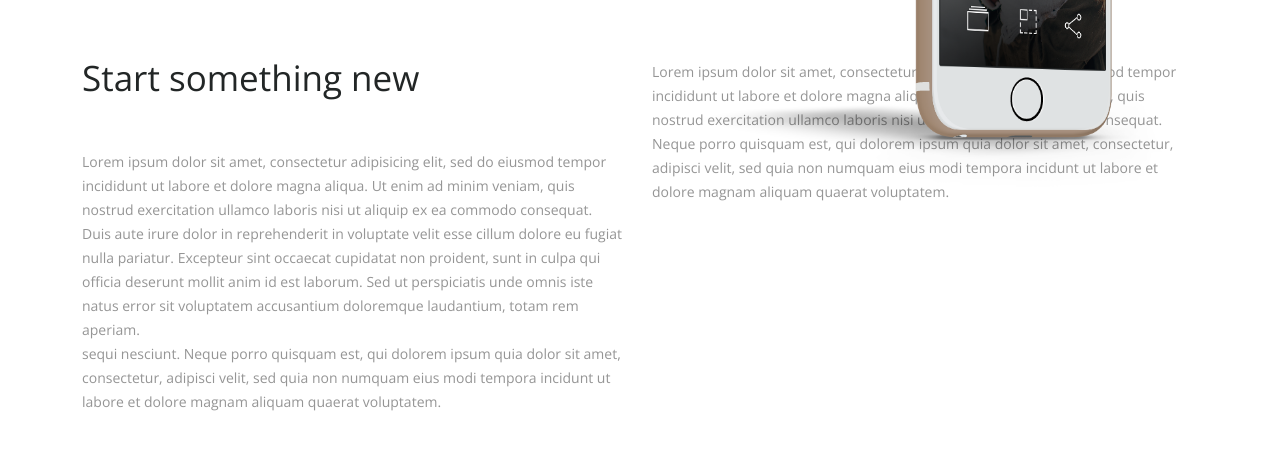
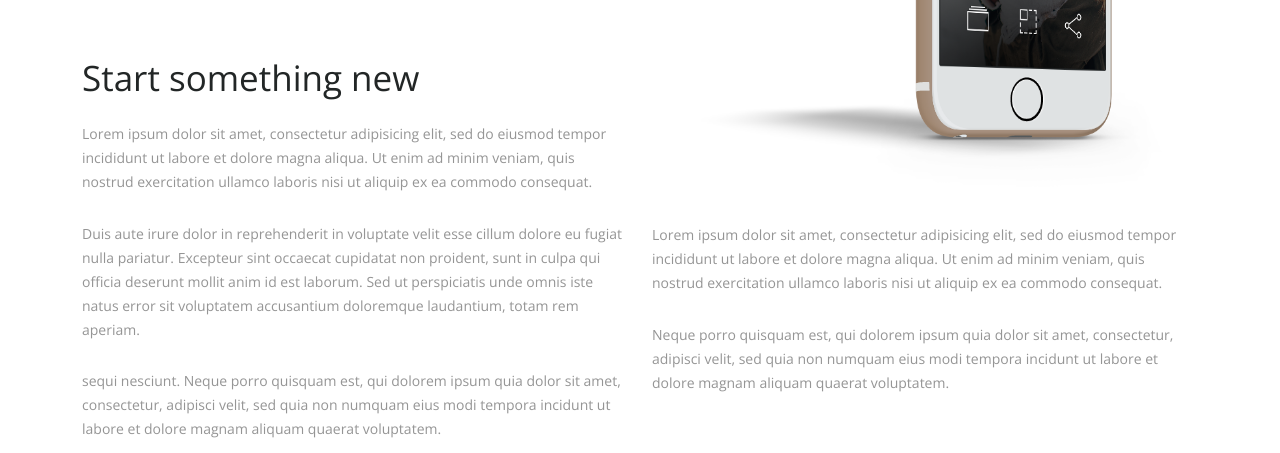
Before and after one commit to Depciu/Perfect, a website: page index.html in a window 1280 px wide. Shown: the part 802-1255 px from the top of the page. Before the commit the page ends 1228 px from the top, so only its background shows below. Drawn offline with nearby package versions, Linux system fonts and the light colour scheme.

Commit message:
Add about section

```diff
--- a/index.html
+++ b/index.html
@@ -27,27 +27,27 @@
       <div class="container">
         <div class="row">
           <div class="aboutTab col-lg-6">
-            <h2>Start something new</h2>
-            <p>
+            <h2 class="aboutTab__title">Start something new</h2>
+            <p class="aboutTab__text">
               Lorem ipsum dolor sit amet, consectetur adipisicing elit, sed do eiusmod tempor incididunt ut labore et dolore magna aliqua.
               Ut enim ad minim veniam, quis nostrud exercitation ullamco laboris nisi ut aliquip ex ea commodo consequat.
             </p>
-            <p>
+            <p class="aboutTab__text">
               Duis aute irure dolor in reprehenderit in voluptate velit esse cillum dolore eu fugiat nulla pariatur. Excepteur sint occaecat cupidatat non proident,
               sunt in culpa qui officia deserunt mollit anim id est laborum. Sed ut perspiciatis unde omnis iste natus error sit voluptatem accusantium doloremque laudantium, totam rem aperiam.
             </p>
-            <p>
+            <p class="aboutTab__text">
               sequi nesciunt. Neque porro quisquam est, qui dolorem ipsum quia dolor sit
               amet, consectetur, adipisci velit, sed quia non numquam
               eius modi tempora incidunt ut labore et dolore magnam aliquam quaerat voluptatem.
             </p>
           </div>
-          <div class="col-lg-6">
-            <p>
+          <div class="aboutTabRigth col-lg-6">
+            <p class="aboutTab__text">
               Lorem ipsum dolor sit amet, consectetur adipisicing elit, sed do eiusmod tempor incididunt ut labore et dolore magna aliqua.
               Ut enim ad minim veniam, quis nostrud exercitation ullamco laboris nisi ut aliquip ex ea commodo consequat.
             </p>
-            <p>
+            <p class="aboutTab__text">
               Neque porro quisquam est, qui dolorem ipsum quia dolor sit amet, consectetur, adipisci velit, sed quia non numquam eius modi tempora incidunt ut labore et dolore magnam aliquam quaerat voluptatem.
             </p>
           </div>
--- a/sass/_base.sass
+++ b/sass/_base.sass
@@ -40,7 +40,6 @@ h1
   color: $font-white-color
 
 h2
-  margin-bottom: 10%
   @include font-size(35px)
   font-weight: 300
   color: $font-black-color
--- a/sass/_modules.sass
+++ b/sass/_modules.sass
@@ -30,6 +30,14 @@
   height: 650px
   width: 600px
 
+/* About */
+
+.aboutTab__text
+  padding-top: 5%
+
+.aboutTabRigth
+  padding-top: 13%
+
 
 /* Grid */
 
```
Also changed, not shown: css/style.css.
